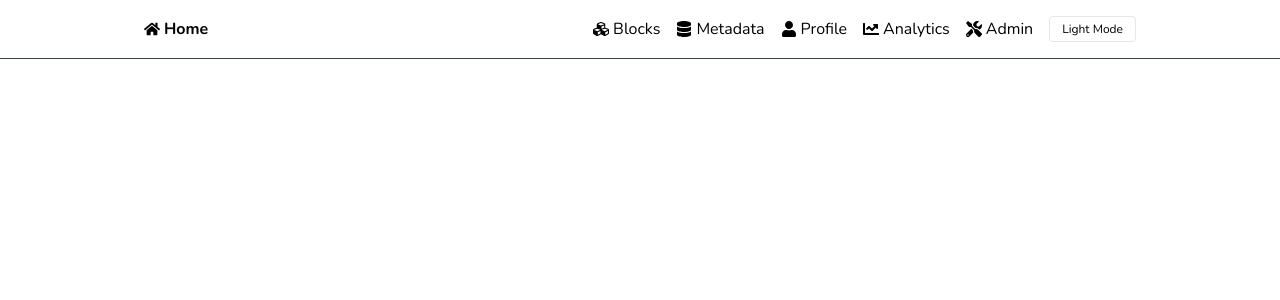
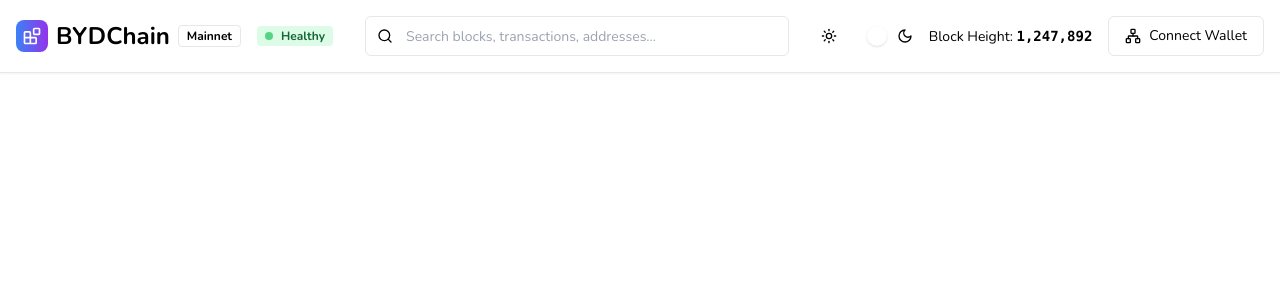
Before and after one commit to edinsoncs/suni-coin, a Next.js app: page /bigdashboard in a window 1280 px wide. Shown: the top 300 px of the page. Built offline with nearby package versions, Linux system fonts and the light colour scheme.

Commit message:
Add skeleton preloaders and new header

```diff
--- a/components/Layout.tsx
+++ b/components/Layout.tsx
@@ -1,48 +1,60 @@
-import Link from 'next/link';
-import { ReactNode } from 'react';
-import {
-  FaHome,
-  FaCubes,
-  FaUser,
-  FaDatabase,
-  FaTools,
-  FaChartLine,
-} from 'react-icons/fa';
-import ThemeToggle from './ThemeToggle';
-import { useTheme } from './ThemeContext';
+import { ReactNode } from 'react'
+import { Blocks, Search as SearchIcon, Sun, Moon, Network } from 'lucide-react'
+import { Button } from './ui/button'
+import { Badge } from './ui/badge'
+import { Switch } from './ui/switch'
+import { useTheme } from './ThemeContext'
 
 export default function Layout({ children }: { children: ReactNode }) {
-  const { theme } = useTheme();
+  const { theme, setTheme } = useTheme()
   return (
     <div className="min-h-screen bg-background text-foreground">
-      <header className="border-b border-gray-700 bg-background">
-        <nav className="max-w-5xl mx-auto flex justify-between items-center p-4">
-          <Link href="/" className="font-semibold hover:underline flex items-center gap-1">
-            <FaHome /> Home
-          </Link>
-          <div className="space-x-4 flex items-center">
-            <Link href="/blocks" className="hover:underline flex items-center gap-1">
-              <FaCubes /> Blocks
-            </Link>
-            <Link href="/metadata" className="hover:underline flex items-center gap-1">
-              <FaDatabase /> Metadata
-            </Link>
-            <Link href="/profile" className="hover:underline flex items-center gap-1">
-              <FaUser /> Profile
-            </Link>
-            <Link href="/analytics" className="hover:underline flex items-center gap-1">
-              <FaChartLine /> Analytics
-            </Link>
-            <Link href="/admin" className="hover:underline flex items-center gap-1">
-              <FaTools /> Admin
-            </Link>
-            <ThemeToggle />
+      <header className="border-b bg-card shadow-sm">
+        <div className="container mx-auto px-4 py-4">
+          <div className="flex items-center justify-between">
+            <div className="flex items-center space-x-4">
+              <div className="flex items-center space-x-2">
+                <div className="w-8 h-8 bg-gradient-to-r from-blue-500 to-purple-600 rounded-lg flex items-center justify-center">
+                  <Blocks className="w-5 h-5 text-white" />
+                </div>
+                <h1 className="text-2xl font-bold">BYDChain</h1>
+                <Badge className="text-xs" variant="outline">Mainnet</Badge>
+              </div>
+              <Badge
+                variant="secondary"
+                className="border-transparent hover:bg-secondary/80 bg-green-100 text-green-800 dark:bg-green-900 dark:text-green-300"
+              >
+                <div className="w-2 h-2 bg-green-500 rounded-full mr-2 animate-pulse" />
+                Healthy
+              </Badge>
+            </div>
+            <div className="flex-1 max-w-md mx-8 relative">
+              <div className="relative">
+                <SearchIcon className="absolute left-3 top-1/2 -translate-y-1/2 text-muted-foreground w-4 h-4" />
+                <input
+                  className="flex h-10 w-full rounded-md border border-input bg-background px-3 py-2 pl-10 text-sm placeholder:text-muted-foreground focus-visible:outline-none focus-visible:ring-2 focus-visible:ring-ring focus-visible:ring-offset-2"
+                  placeholder="Search blocks, transactions, addresses..."
+                />
+              </div>
+            </div>
+            <div className="flex items-center space-x-4">
+              <div className="flex items-center space-x-2">
+                <Sun className="h-4 w-4" />
+                <Switch checked={theme === 'dark'} onCheckedChange={(c) => setTheme(c ? 'dark' : 'light')} />
+                <Moon className="h-4 w-4" />
+              </div>
+              <div className="text-sm text-muted-foreground">
+                Block Height: <span className="font-mono font-semibold">1,247,892</span>
+              </div>
+              <Button variant="outline" className="gap-2">
+                <Network className="w-4 h-4" />
+                Connect Wallet
+              </Button>
+            </div>
           </div>
-        </nav>
+        </div>
       </header>
-      <main className="max-w-5xl mx-auto p-4">
-        {children}
-      </main>
+      <main className="container mx-auto px-4 py-6">{children}</main>
     </div>
-  );
+  )
 }
--- a/package.json
+++ b/package.json
@@ -59,6 +59,7 @@
     "react-icons": "^4.10.1",
     "lucide-react": "^0.321.0",
     "react-tooltip": "^5.11.0",
+    "react-loading-skeleton": "^3.3.1",
     "bip39": "^3.0.4",
     "bip32": "^2.0.6"
   },
```
Also changed, not shown: pages/index.tsx (+51 -27 lines).
